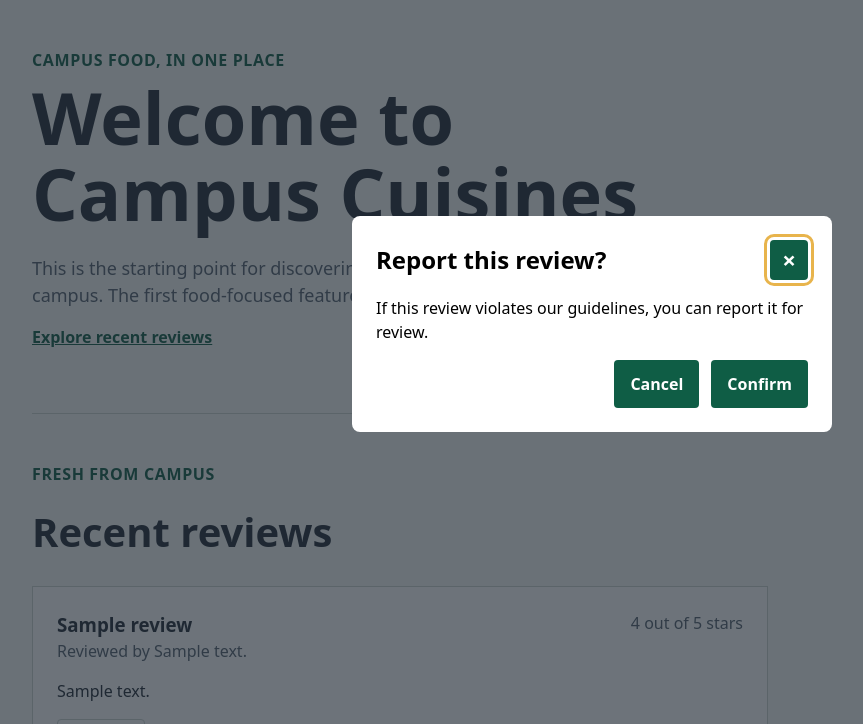
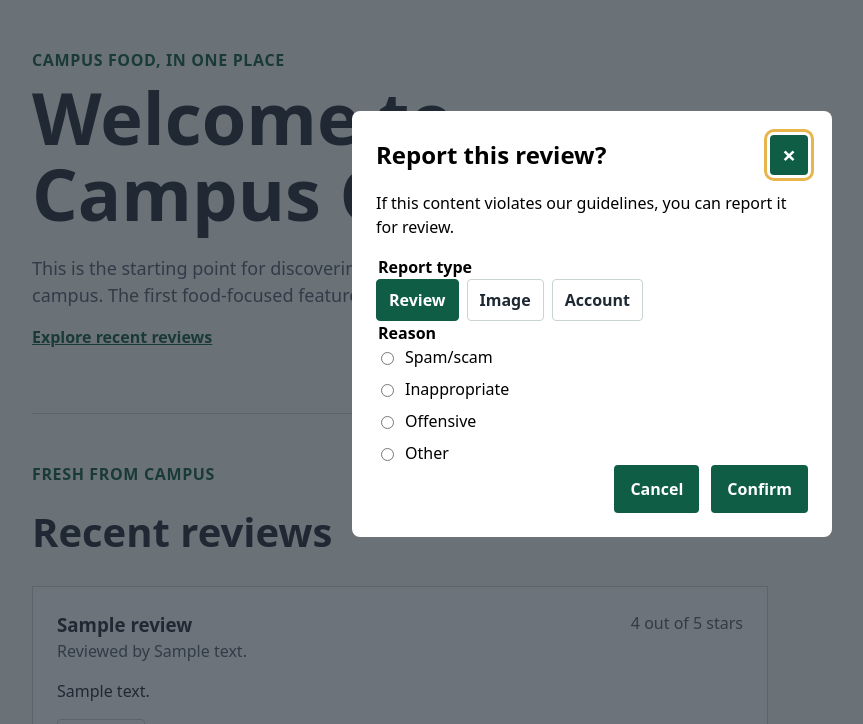
Before and after one commit to ChicoState/campuscuisines, a Django app: page / in a window 1280 px wide, after a click on "Report". Shown: the part 76-800 px from the top of the page, without its empty margins (48-911 px from the left). Run offline with Django 5.2, Linux system fonts and the light colour scheme; a user stored in the database is signed in; tables that the repository leaves empty hold one stand-in row (values such as "Sample post"); data that the repository does not hold is empty; parts of the project's set-up code (start-up, migrations or seed data) failed here and were passed over.

Commit message:
feat: add report types and reasons (#8)

```diff
--- a/core/views.py
+++ b/core/views.py
@@ -1,5 +1,5 @@
 from django.conf import settings
-from django.db import transaction
+from django.db import IntegrityError, transaction
 from django.db.models import Prefetch
 from django.shortcuts import get_object_or_404, redirect, render
 from django.utils import timezone
@@ -18,7 +18,7 @@ from reviews.filters import (
     filter_reviews_by_selected_tag_ids,
     get_selected_tag_ids,
 )
-from reviews.forms import ReviewForm
+from reviews.forms import ReportForm, ReviewForm
 from reviews.models import Report, Review, ReviewImage
 
 
@@ -87,7 +87,46 @@ def account(request):
 @require_POST
 def report_review(request, pk: int):
     review = get_object_or_404(Review, pk=pk)
-    Report.objects.get_or_create(reporter=request.user, review=review)
+    form = ReportForm(request.POST)
+    if not form.is_valid():
+        return redirect("reviews")
+
+    report_type = form.cleaned_data["report_type"]
+    target = {
+        Report.REPORT_TYPE_REVIEW: {"review": review},
+        Report.REPORT_TYPE_IMAGE: {},
+        Report.REPORT_TYPE_ACCOUNT: {},
+    }[report_type]
+    review_image = (
+        ReviewImage.objects.select_related("image__uploaded_by")
+        .filter(
+            review=review,
+            image__deleted_at__isnull=True,
+            image__published_at__isnull=False,
+        )
+        .first()
+    )
+    if report_type == Report.REPORT_TYPE_IMAGE:
+        if review_image is None:
+            return redirect("reviews")
+        target = {"image": review_image.image}
+    elif report_type == Report.REPORT_TYPE_ACCOUNT:
+        if review_image is None or review_image.image.uploaded_by is None:
+            return redirect("reviews")
+        target = {"account": review_image.image.uploaded_by}
+
+    report = Report(
+        reporter=request.user,
+        report_type=report_type,
+        reason=form.cleaned_data["reason"],
+        custom_reason=form.cleaned_data["custom_reason"],
+        **target,
+    )
+    try:
+        with transaction.atomic():  # type: ignore[reportGeneralTypeIssues]
+            report.save()
+    except IntegrityError:
+        pass
     return redirect("reviews")
 
 
@@ -125,7 +164,7 @@ def _handle_review_submission(request, template_name="core/reviews.html"):
 def _reviews_with_images(selected_review_tag_ids: set[int] | None = None):
     review_images = Prefetch(
         "image_links",
-        queryset=ReviewImage.objects.select_related("image").filter(
+        queryset=ReviewImage.objects.select_related("image__uploaded_by").filter(
             image__deleted_at__isnull=True,
             image__published_at__isnull=False,
         ),
--- a/reviews/forms.py
+++ b/reviews/forms.py
@@ -5,7 +5,7 @@ from catalog.filters import get_tag_groups
 from catalog.models import MenuItem, Tag
 from core.validators import validate_raster_image
 
-from .models import Review
+from .models import Report, Review
 
 RATING_CHOICES = [
     (1, "1 out of 5 stars — Bad"),
@@ -91,3 +91,37 @@ class ReviewForm(forms.ModelForm):
             "text": "Your review",
             "tags": "Applicable tags",
         }
+
+
+class ReportForm(forms.ModelForm):
+    report_type = forms.ChoiceField(
+        choices=Report.REPORT_TYPE_CHOICES,
+        widget=forms.RadioSelect,
+        initial=Report.REPORT_TYPE_REVIEW,
+    )
+    reason = forms.ChoiceField(
+        choices=Report.REASON_CHOICES,
+        widget=forms.RadioSelect,
+        required=True,
+    )
+
+    class Meta:
+        model = Report
+        fields = ["report_type", "reason", "custom_reason"]
+        widgets = {
+            "custom_reason": forms.TextInput(
+                attrs={"autocomplete": "off", "data-report-custom-reason": ""}
+            )
+        }
+        labels = {"custom_reason": "Custom reason"}
+
+    def clean_custom_reason(self):
+        return self.cleaned_data.get("custom_reason", "").strip()
+
+    def clean(self):
+        cleaned_data = super().clean()
+        if cleaned_data.get("reason") == Report.REASON_OTHER and not cleaned_data.get(
+            "custom_reason"
+        ):
+            self.add_error("custom_reason", "Enter a custom reason.")
+        return cleaned_data
--- a/static/core/report-dialog.js
+++ b/static/core/report-dialog.js
@@ -6,6 +6,37 @@ for (const openButton of document.querySelectorAll("[data-report-dialog-open]"))
 
   const closeDialog = () => reportDialog.close();
   openButton.addEventListener("click", () => reportDialog.showModal());
+  const typeOptions = reportDialog.querySelectorAll(
+    'input[name="report_type"]',
+  );
+  typeOptions.forEach((option) => {
+    option.addEventListener("change", () => {
+      typeOptions.forEach((candidate) => {
+        candidate.closest(".report-form__type-option")?.classList.toggle(
+          "report-form__type-option--selected",
+          candidate.checked,
+        );
+      });
+    });
+  });
+  const reasonOptions = reportDialog.querySelectorAll('input[name="reason"]');
+  const customReasonContainer = reportDialog.querySelector(
+    "[data-report-custom-reason-container]",
+  );
+  const customReason = reportDialog.querySelector("[data-report-custom-reason]");
+  const updateCustomReasonVisibility = () => {
+    const otherReason = reportDialog.querySelector('[data-report-other]');
+    const showCustomReason = otherReason instanceof HTMLInputElement && otherReason.checked;
+    if (customReasonContainer) customReasonContainer.hidden = !showCustomReason;
+    if (customReason instanceof HTMLInputElement) {
+      customReason.disabled = !showCustomReason;
+      customReason.required = showCustomReason;
+    }
+  };
+  reasonOptions.forEach((option) => {
+    option.addEventListener("change", updateCustomReasonVisibility);
+  });
+  updateCustomReasonVisibility();
   reportDialog
     .querySelector("[data-report-dialog-close]")
     ?.addEventListener("click", closeDialog);
--- a/static/core/site.css
+++ b/static/core/site.css
@@ -328,6 +328,10 @@ h1 {
   border: 0;
 }
 
+.form-field[hidden] {
+  display: none;
+}
+
 .form-field label,
 .form-field legend {
   font-weight: 700;
@@ -622,6 +626,51 @@ button {
   margin-block: var(--space-4);
 }
 
+.report-form__type-options {
+  display: flex;
+  gap: var(--space-2);
+}
+
+.report-form__type-option {
+  border: 1px solid #cbd5d0;
+  border-radius: 0.25rem;
+  background: white;
+  color: var(--color-ink);
+  cursor: pointer;
+  padding: var(--space-2) var(--space-3);
+}
+
+.report-form__type-option input {
+  position: absolute;
+  opacity: 0;
+}
+
+.report-form__type-option--selected {
+  border-color: var(--color-brand);
+  background: var(--color-brand);
+  color: white;
+}
+
+.report-form__type-option--disabled {
+  cursor: not-allowed;
+  opacity: 0.5;
+}
+
+.report-form__reasons label {
+  display: flex;
+  align-items: center;
+  gap: var(--space-2);
+  font-weight: 400;
+}
+
+.report-form__custom-reason input {
+  width: 100%;
+  padding: var(--space-2);
+  border: 1px solid #9fb3c8;
+  border-radius: 0.25rem;
+  font: inherit;
+}
+
 .report-form__dialog-form {
   margin-top: var(--space-4);
 }
--- a/templates/core/_report_review_form.html
+++ b/templates/core/_report_review_form.html
@@ -21,9 +21,39 @@
           aria-label="Close report dialog"
         >×</button>
       </div>
-      <p>If this review violates our guidelines, you can report it for review.</p>
+      <p>If this content violates our guidelines, you can report it for review.</p>
       <form method="post" action="{% url 'report-review' review.pk %}" class="report-form__dialog-form">
         {% csrf_token %}
+        <fieldset class="form-field report-form__types">
+          <legend>Report type</legend>
+          <div class="report-form__type-options" role="radiogroup" aria-label="Report type">
+            <label class="report-form__type-option report-form__type-option--selected">
+              <input type="radio" name="report_type" value="review" checked>
+              <span>Review</span>
+            </label>
+            <label class="report-form__type-option{% if not review.published_images %} report-form__type-option--disabled{% endif %}">
+              <input type="radio" name="report_type" value="image"{% if not review.published_images %} disabled{% endif %}>
+              <span>Image</span>
+            </label>
+            {% with review_image=review.published_images.0 %}
+              <label class="report-form__type-option{% if not review_image or not review_image.image.uploaded_by %} report-form__type-option--disabled{% endif %}">
+                <input type="radio" name="report_type" value="account"{% if not review_image or not review_image.image.uploaded_by %} disabled{% endif %}>
+                <span>Account</span>
+              </label>
+            {% endwith %}
+          </div>
+        </fieldset>
+        <fieldset class="form-field report-form__reasons">
+          <legend>Reason</legend>
+          <label><input type="radio" name="reason" value="spam" required> Spam/scam</label>
+          <label><input type="radio" name="reason" value="inappropriate" required> Inappropriate</label>
+          <label><input type="radio" name="reason" value="offensive" required> Offensive</label>
+          <label><input type="radio" name="reason" value="other" required data-report-other> Other</label>
+        </fieldset>
+        <div class="form-field report-form__custom-reason" data-report-custom-reason-container hidden>
+          <label for="report-custom-reason-{{ review.pk }}">Custom reason</label>
+          <input id="report-custom-reason-{{ review.pk }}" name="custom_reason" type="text" maxlength="500" data-report-custom-reason disabled>
+        </div>
         <div class="report-form__actions">
           <button type="button" data-report-dialog-cancel>Cancel</button>
           <button type="submit">Confirm</button>
```
Also changed, not shown: reviews/admin.py (+11 -3 lines), reviews/models.py (+86 -3 lines), tests/test_browser.py (+24 -0 lines), tests/test_reports.py (+144 -9 lines), reviews/migrations/0007_report_details.py (added).
